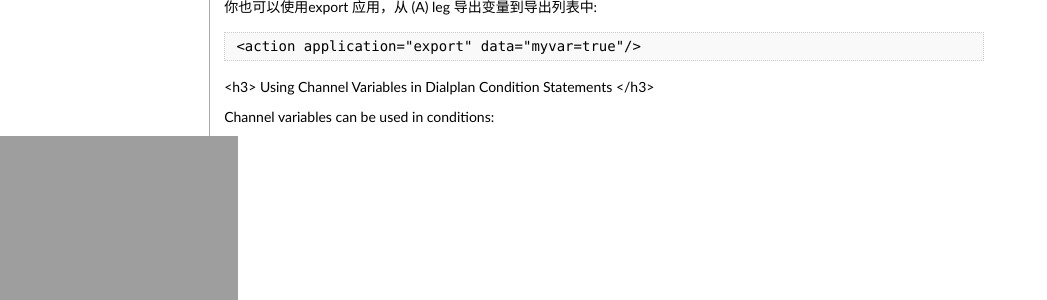
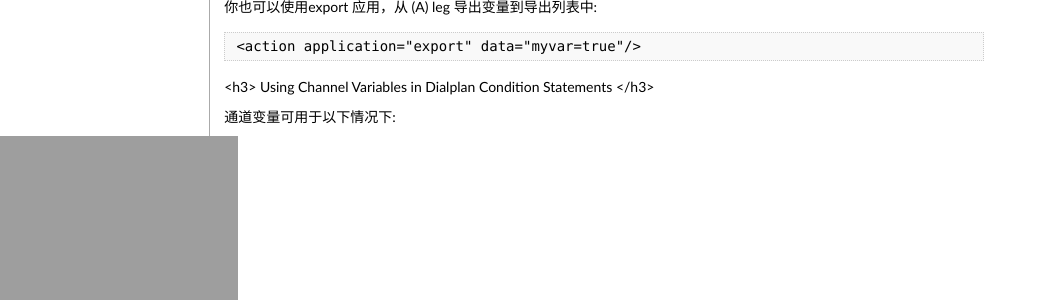
Before and after one commit to freeswitch-cn/freeswitch-cn.github.com, a Jekyll site: the page built from wiki/Channel_Variables.md, in a window 1280 px wide and 900 px high, scrolled down 8626 px. Shown: the part 152-452 px from the top of the window, without its empty margins (0-1047 px from the left). Built offline with Jekyll 4.4.1, drawn with Linux system fonts in a browser that asks for light colours; Markdown is read by kramdown in place of the engine named in the settings.

Commit message:
Channel_Variables

```diff
--- a/wiki/Channel_Variables.md
+++ b/wiki/Channel_Variables.md
@@ -451,7 +451,7 @@ title: {{ site.com }}
 <pre>&lt;action application="export" data="myvar=true"/&gt;
 </pre>
 <a name="Using_Channel_Variables_in_Dialplan_Condition_Statements" id="Using_Channel_Variables_in_Dialplan_Condition_Statements"></a><h3> <span class="mw-headline"> Using Channel Variables in Dialplan Condition Statements </span></h3>
-<p>Channel variables can be used in conditions:
+<p>通道变量可用于以下情况下:
 </p>
 <ul><li> See <a href="/wiki/Dialplan_XML#Condition" title="Dialplan XML">this</a> page for specifics.
 </li><li> Keep in mind that some channel variables may not be set during the dialplan parsing phase. See <a href="/wiki/Dialplan_XML#Inline_Actions" title="Dialplan XML">inline actions</a> section of <a href="/wiki/Dialplan_XML" title="Dialplan XML">Dialplan_XML</a> for more information.
```
